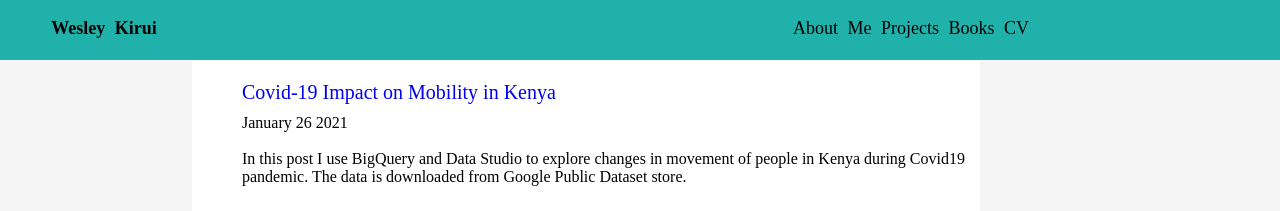
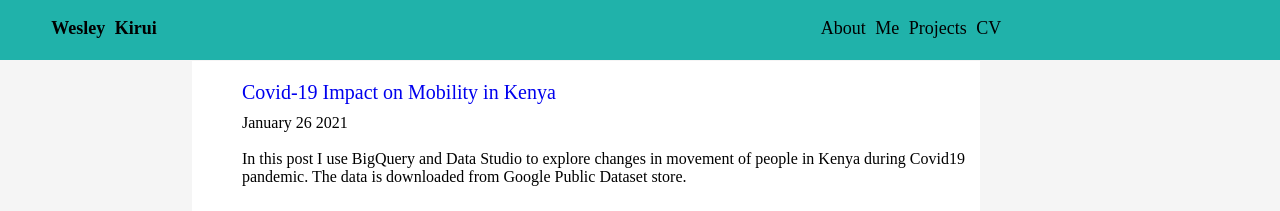
Before and after one commit to wkirui/wkirui.github.io, a Jekyll site: the page built from index.html, in a window 1280 px wide. Shown: the top 211 px of the page. Built offline with Jekyll 4.4.1, drawn with Linux system fonts in a browser that asks for light colours; nearby versions of some CDN libraries.

Commit message:
remove reading tracker

```diff
--- a/_includes/header.html
+++ b/_includes/header.html
@@ -6,7 +6,7 @@
             <!-- <a href="/#">Home</a> -->
             <a href="/about.html">About Me</a>
             <a href="/projects.html">Projects</a>
-            <a href="/reader.html">Books</a>
+            <!-- <a href="/reader.html">Books</a> -->
             <a href="/wesley_kirui_cv.pdf" target="_blank">CV</a>
         </ul>
     </div>
```
